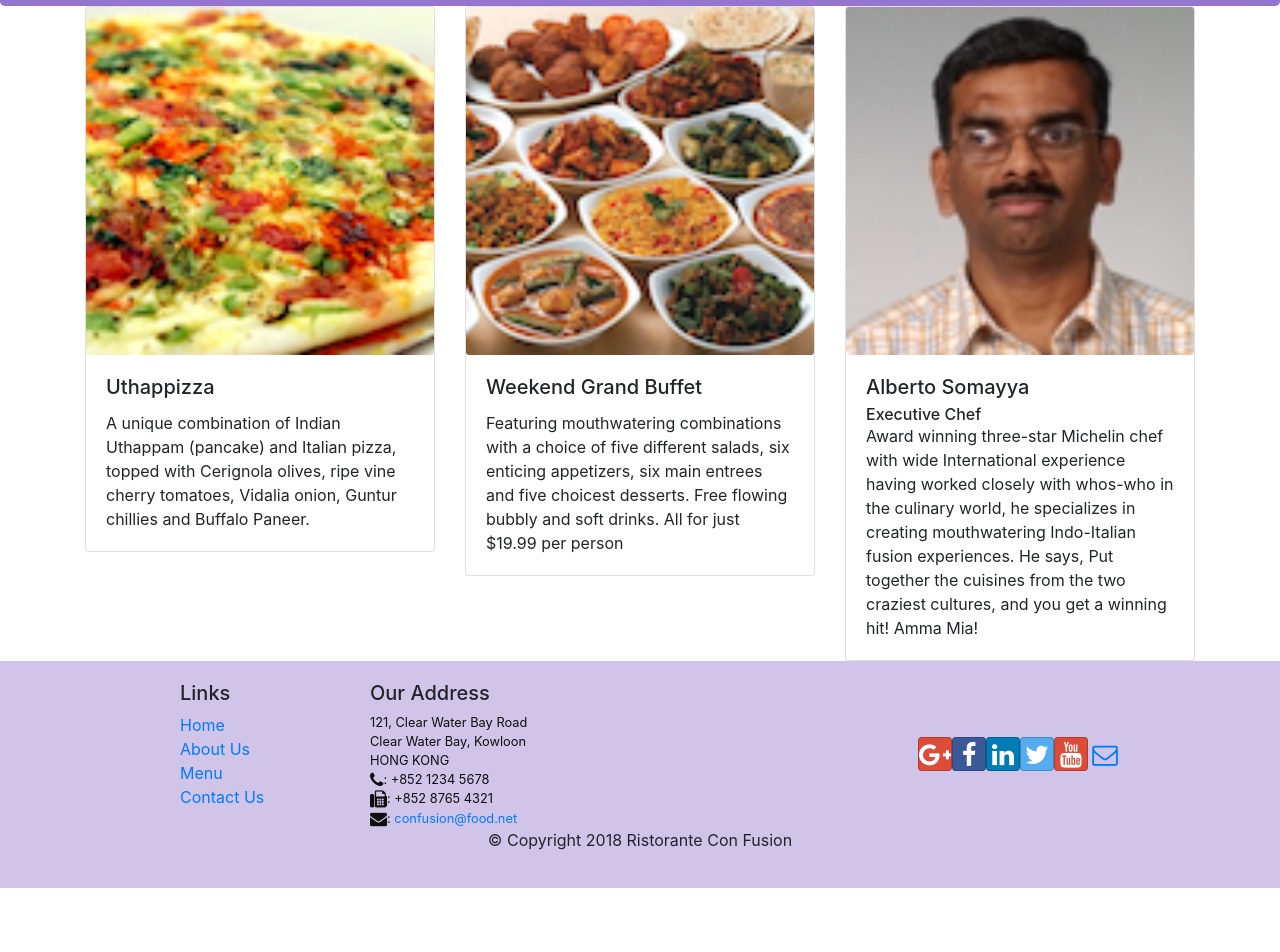
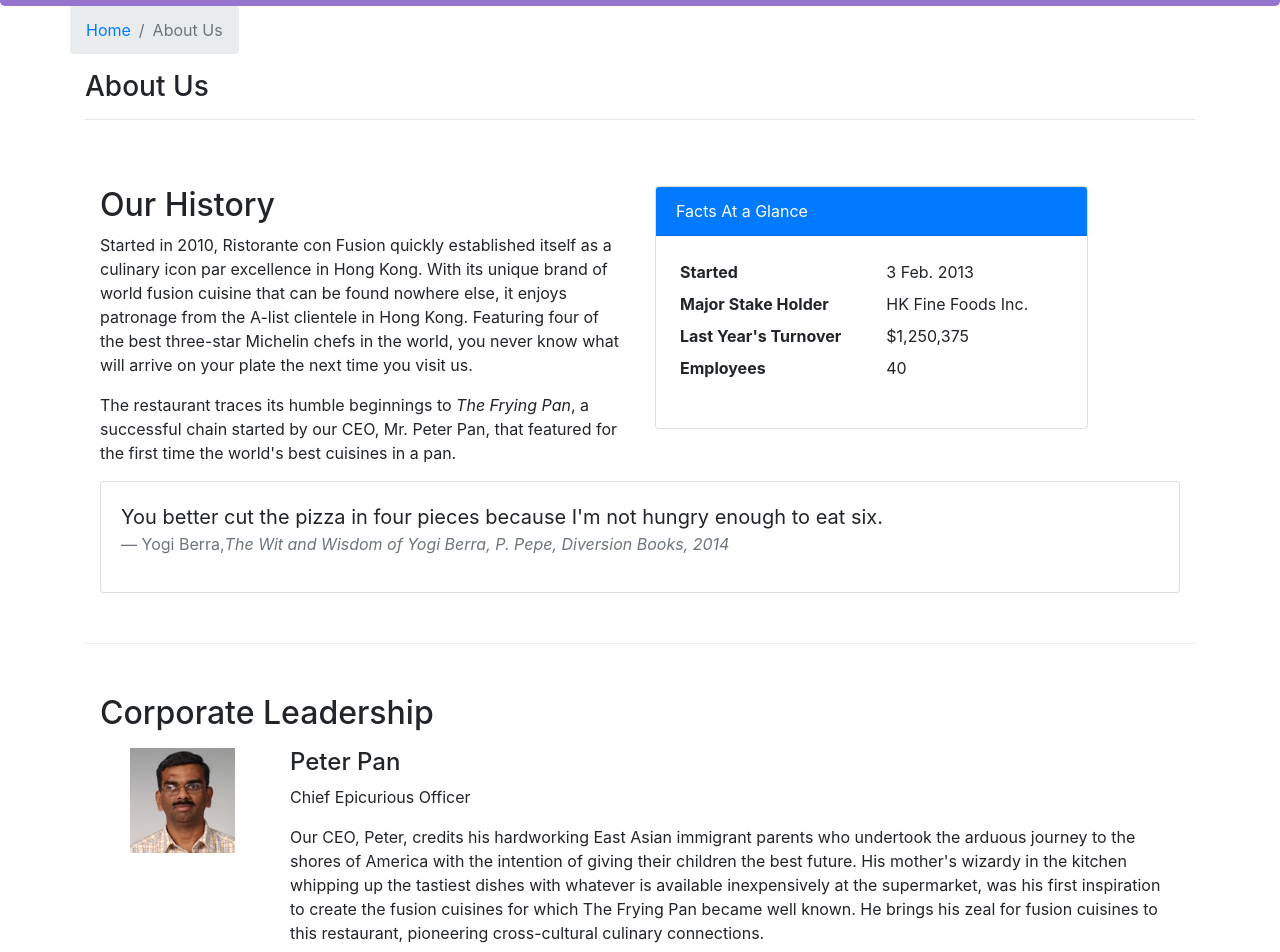
Before and after one commit to april-azure/react-assignment-1, a React (Create React App) app: page /aboutus in a window 1280 px wide. Before the commit this address led to /home. Shown: the part 336-1288 px from the top of the page. Before the commit the page ends 1224 px from the top, so only its background shows below. Built offline with nearby package versions, Linux system fonts and the light colour scheme.

Commit message:
assignment 2

```diff
--- /dev/null
+++ b/src/components/AboutComponent.js
@@ -0,0 +1,97 @@
+import React from 'react';
+import { Breadcrumb, BreadcrumbItem, Card, CardBody, CardHeader, Media } from 'reactstrap';
+import { Link } from 'react-router-dom';
+
+function About(props) {
+
+    const RenderLeader = (props) => {
+        const leader = props.leader
+        return (
+            <Media className = 'col-12 mb-4'>
+                <Media left className ='col-2'>
+                    <img src = {leader.image}/>
+                </Media>
+                <Media body >
+                    <Media heading>{leader.name}</Media>
+                    <p>{leader.designation}
+                    </p>
+                    <p>
+                        {leader.description}
+                    </p>
+                </Media>
+            </Media>
+        )
+    }
+
+    const leaders = props.leaders.map((leader) => {
+        return (
+            <RenderLeader leader = {leader} key = {leader.id}/>
+        );
+    });
+
+    return(
+
+        <div className="container">
+            <div className="row">
+                <Breadcrumb>
+                    <BreadcrumbItem><Link to="/home">Home</Link></BreadcrumbItem>
+                    <BreadcrumbItem active>About Us</BreadcrumbItem>
+                </Breadcrumb>
+                <div className="col-12">
+                    <h3>About Us</h3>
+                    <hr />
+                </div>
+            </div>
+            <div className="row row-content">
+                <div className="col-12 col-md-6">
+                    <h2>Our History</h2>
+                    <p>Started in 2010, Ristorante con Fusion quickly established itself as a culinary icon par excellence in Hong Kong. With its unique brand of world fusion cuisine that can be found nowhere else, it enjoys patronage from the A-list clientele in Hong Kong.  Featuring four of the best three-star Michelin chefs in the world, you never know what will arrive on your plate the next time you visit us.</p>
+                    <p>The restaurant traces its humble beginnings to <em>The Frying Pan</em>, a successful chain started by our CEO, Mr. Peter Pan, that featured for the first time the world's best cuisines in a pan.</p>
+                </div>
+                <div className="col-12 col-md-5">
+                    <Card>
+                        <CardHeader className="bg-primary text-white">Facts At a Glance</CardHeader>
+                        <CardBody>
+                            <dl className="row p-1">
+                                <dt className="col-6">Started</dt>
+                                <dd className="col-6">3 Feb. 2013</dd>
+                                <dt className="col-6">Major Stake Holder</dt>
+                                <dd className="col-6">HK Fine Foods Inc.</dd>
+                                <dt className="col-6">Last Year's Turnover</dt>
+                                <dd className="col-6">$1,250,375</dd>
+                                <dt className="col-6">Employees</dt>
+                                <dd className="col-6">40</dd>
+                            </dl>
+                        </CardBody>
+                    </Card>
+                </div>
+                <div className="col-12">
+                    <Card>
+                        <CardBody className="bg-faded">
+                            <blockquote className="blockquote">
+                                <p className="mb-0">You better cut the pizza in four pieces because
+                                    I'm not hungry enough to eat six.</p>
+                                <footer className="blockquote-footer">Yogi Berra,
+                                <cite title="Source Title">The Wit and Wisdom of Yogi Berra,
+                                    P. Pepe, Diversion Books, 2014</cite>
+                                </footer>
+                            </blockquote>
+                        </CardBody>
+                    </Card>
+                </div>
+            </div>
+            <div className="row row-content">
+                <div className="col-12">
+                    <h2>Corporate Leadership</h2>
+                </div>
+                <div className="col-12">
+                    <Media list className = 'pl-0 mt-2'>
+                        {leaders}
+                    </Media>
+                </div>
+            </div>
+        </div>
+    );
+}
+
+export default About;
--- a/src/components/MainComponent.js
+++ b/src/components/MainComponent.js
@@ -6,6 +6,7 @@ import Footer from './FooterComponent'
 import Home from './HomeComponent'
 import { Switch, Route, Redirect } from 'react-router-dom'
 import Contact from './ContactComponent'
+import About from './AboutComponent'
 import { DISHES } from '../shared/dishes'
 import { COMMENTS } from '../shared/comments'
 import { LEADERS } from '../shared/leaders'
@@ -52,6 +53,7 @@ class Main extends Component {
           <Route exact path = "/menu" component = { () => <Menu dishes = {this.state.dishes} /> } />
           <Route path = "/menu/:dishId" component = { DishWithId } />
           <Route exact path = "/contactus" component = { Contact } />
+          <Route exact path = "/aboutus" component = { () => <About leaders = {this.state.leaders} /> } />
           <Redirect to = '/home' />
         </Switch>
         <Footer/>
```
